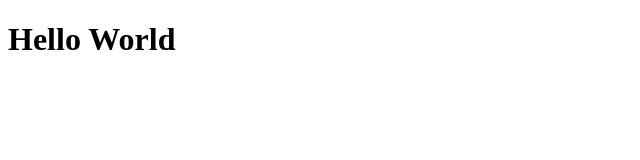
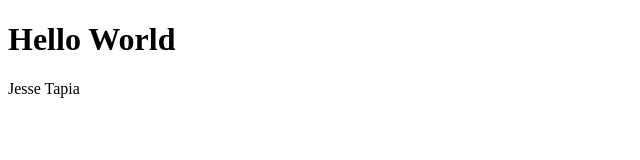
Before and after one commit to jtapia21/it202spr2018, a plain HTML site: page Activities/a3.html in a window 1280 px wide. Shown: the full height of the page, 0-640 px from the left. Drawn offline with Linux system fonts and the light colour scheme.

Commit message:
add name and space

```diff
--- a/Activities/a3.html
+++ b/Activities/a3.html
@@ -5,5 +5,7 @@
     </head>
     <body>
         <h1> Hello World </h1>
+        <p> Jesse Tapia </p>
+
     </body>
 </html>
```
